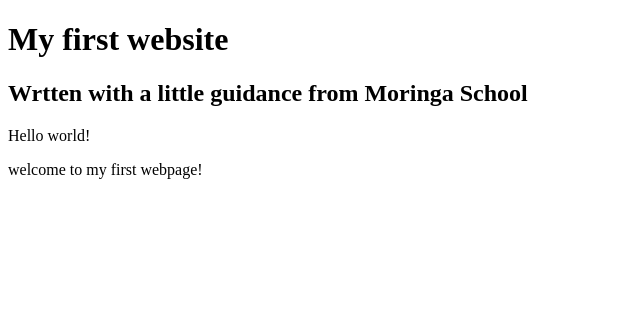
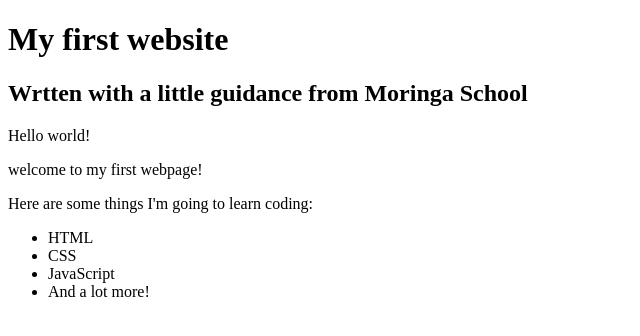
Before and after one commit to priscillapepe/my-first-webpage, a plain HTML site: page my-first-webpage.html in a window 1280 px wide. Shown: the whole page, without its empty margins (0-640 px from the left). Drawn offline with Linux system fonts and the light colour scheme.

Commit message:
add list elements

```diff
--- a/my-first-webpage.html
+++ b/my-first-webpage.html
@@ -9,5 +9,14 @@
 
        <p>Hello world!</p>
         <p>welcome to my first webpage!</p>
+
+        <p>Here are some things I'm going to learn coding:</p>
+        <ul>
+            <li>HTML</li>
+            <li>CSS</li>
+            <li>JavaScript</li>
+            <li>And a lot more!</li>
+
+        </ul>
     </body>
 </html>
```
